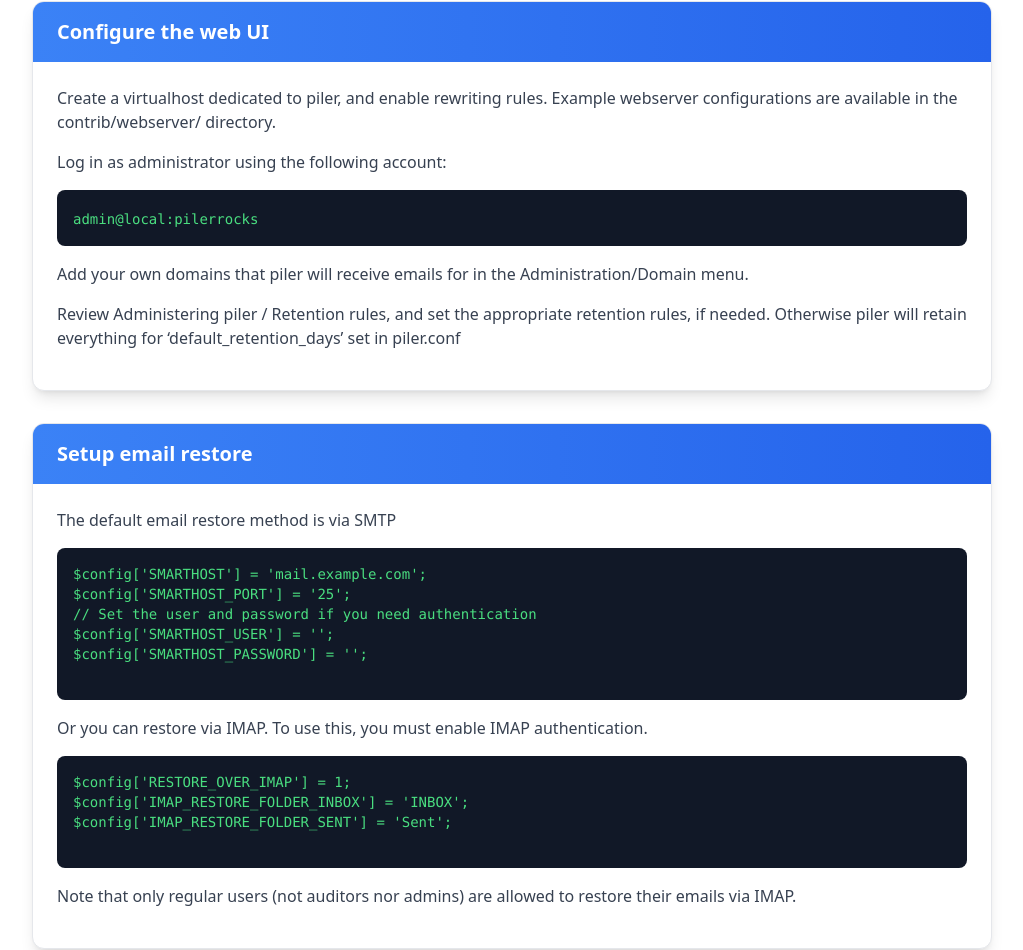
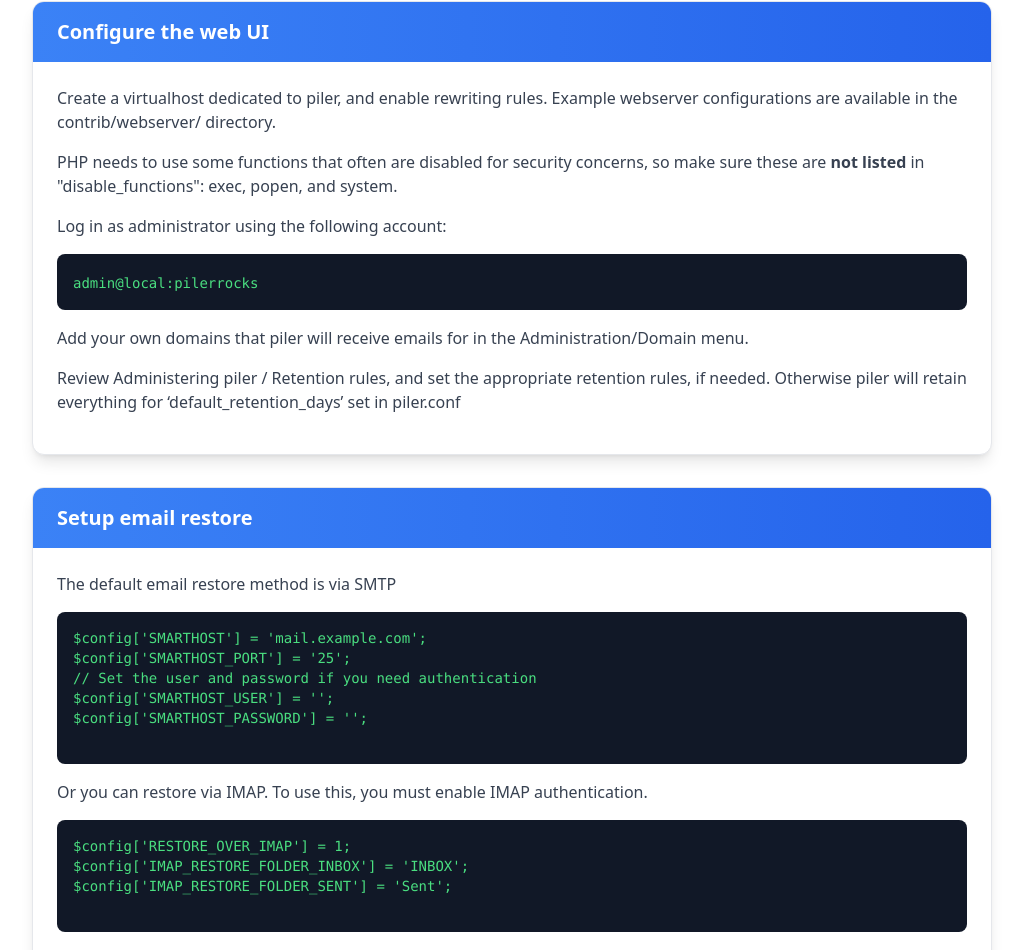
Before and after one commit to jsuto/mailpilerorg-nuxt, a Nuxt app: page /documentation/installation in a window 1280 px wide. Shown: the part 2588-3538 px from the top of the page, without its empty margins (128-1151 px from the left). Built offline with nearby package versions, Linux system fonts and the light colour scheme.

Commit message:
Add info about PHP disable_functions configuration
Some PHP functions must not be disabled to prevent errors like:

PHP Fatal error:  Uncaught Error: Call to undefined function exec() in /var/piler/www/model/health/health.php:195

```diff
--- a/pages/documentation/installation.vue
+++ b/pages/documentation/installation.vue
@@ -165,6 +165,7 @@
             </div>
             <div class="p-6">
               <p class="text-gray-700 dark:text-gray-300 mb-4">Create a virtualhost dedicated to piler, and enable rewriting rules. Example webserver configurations are available in the contrib/webserver/ directory.</p>
+              <p class="text-gray-700 dark:text-gray-300 mb-4"> PHP needs to use some functions that often are disabled for security concerns, so make sure these are <b>not listed</b> in "disable_functions": exec, popen, and system.</p>
 
 	      <p class="text-gray-700 dark:text-gray-300 mb-4">Log in as administrator using the following account:</p>
               <div class="bg-gray-900 dark:bg-gray-950 rounded-lg mt-4 mb-4 p-4">
```
